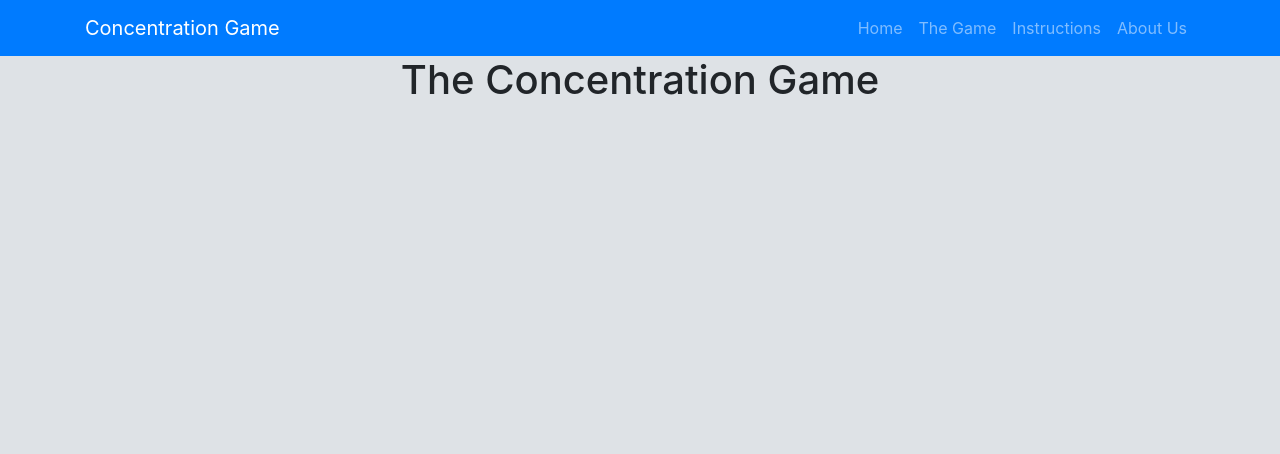
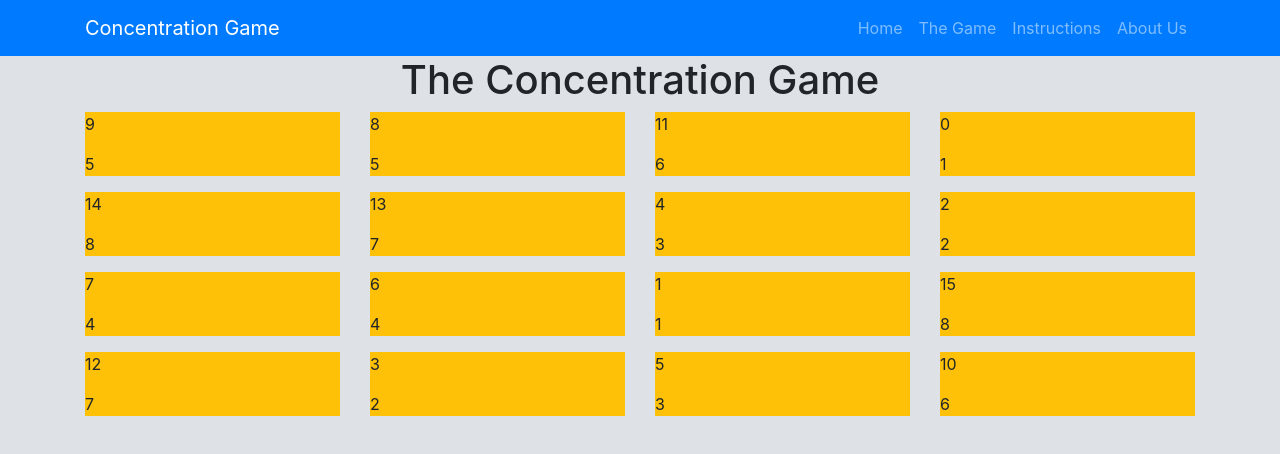
Before and after one commit to Awe1alex/concentration-game, a Vue app: page /#/game in a window 1280 px wide. Shown: the top 454 px of the page. Built offline with nearby package versions, Linux system fonts and the light colour scheme.

Commit message:
generating random cards

```diff
--- /dev/null
+++ b/src/components/Card.vue
@@ -0,0 +1,15 @@
+<template>
+  <div class="bg-warning">
+    <p>{{ id }}</p>
+    <p>{{ link }}</p>
+  </div>
+</template>
+
+<script>
+export default {
+  props: {
+    id: Number,
+    link: Number
+  }
+};
+</script>
--- a/src/utils/geterate.js
+++ b/src/utils/geterate.js
@@ -1,12 +1,21 @@
 export default () => {
   const array = [];
-  let referrence = 0;
+  let link = 0;
   for (let i = 0; i < 16; i++) {
-    referrence = i % 2 === 0 ? referrence + 1 : referrence;
+    link = i % 2 === 0 ? link + 1 : link;
     array.push({
       id: i,
-      referrence: referrence
+      link: link
     });
   }
-  return array;
+  const shuffledArray = shuffle(array);
+  return shuffledArray;
 };
+
+function shuffle(a) {
+  for (let i = a.length - 1; i > 0; i--) {
+    const j = Math.floor(Math.random() * (i + 1));
+    [a[i], a[j]] = [a[j], a[i]];
+  }
+  return a;
+}
--- a/src/views/Game.vue
+++ b/src/views/Game.vue
@@ -2,26 +2,34 @@
   <div class="container">
     <h1 class="text-center">The Concentration Game</h1>
     <div class="row">
-      <div class="col-3"></div>
+      <div v-for="card in cards" :key="card.id" class="col-3">
+        <card :id="card.id" :link="card.link" />
+      </div>
     </div>
   </div>
 </template>
 
 <script>
 import generate from "../utils/geterate";
+import Card from "../components/Card";
 
 export default {
   name: "Game",
+  components: {
+    Card
+  },
   data() {
     return {
       scrore: 0,
       turnScore: 10,
       bestScore: false,
-      cards: []
+      cards: [],
+      clicked: false
     };
   },
   mounted() {
     console.log(generate());
+    this.cards = generate();
   }
 };
 </script>
```
